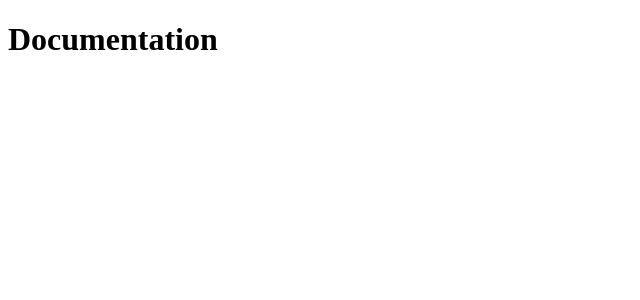
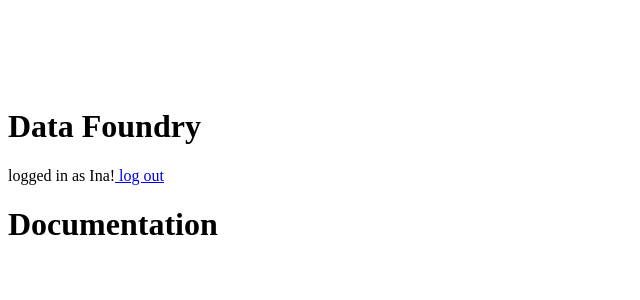
Before and after one commit to viethungle-vt1401/data-foundry-2023, a Next.js app: page /documentation in a window 1280 px wide. Shown: the top 300 px of the page, without its empty margins (0-640 px from the left). Built offline with nearby package versions, Linux system fonts and the light colour scheme.

Commit message:
initiated tailwind css

```diff
--- a/app/page.js
+++ b/app/page.js
@@ -4,6 +4,7 @@
 import Profile from '../pages/profile';
 import PersonContact from './poc';
 import styles from "./styles/Home.module.css";
+import './styles/globals.css';
 
 export default function Home() {
   return (
--- a/pages/documentation.js
+++ b/pages/documentation.js
@@ -6,8 +6,18 @@
 
 export default function Documentation(){
     return (
+        <div>
         <header>
+        <div id="header-block">
+            <img id = "logo" src = "/duke_wordmark_white.png" alt = "duke logo" height = {75} width = {200}/>
+            <h1>Data Foundry</h1>
+         </div >
+        <div id="login-details">
+            logged in as Ina!
+             <a href="https://groups.oit.duke.edu/Shibboleth.sso/Logout?return=https://shib.oit.duke.edu/cgi-bin/logout.pl"> log out</a>
+        </div>
             <h1>Documentation</h1>
         </header>
+        </div>
     )
 }
--- a/pages/mydata.js
+++ b/pages/mydata.js
@@ -1,6 +1,5 @@
 import { useState, useEffect } from 'react';
 import Link from 'next/link';
-import Profile from './profile';
 import React from 'react';
 
 export default function MyData(){
--- a/pages/profile.js
+++ b/pages/profile.js
@@ -22,12 +22,12 @@
 
   return (
     <div>
-    <header>
-      <div id="header-block" style={headerStyle}>
+    <header className="bg-duke-navy-blue">
+      <div id="header-block">
         <img id = "logo" src = {data.img} alt = "duke logo" height = {75} width = {200}/>
-        <h1>Data Foundry</h1>
+        <h1 className="text-white">Data Foundry</h1>
       </div >
-      <div id="login-details">
+      <div id="login-details" className="text-white">
         logged in as {data.name}
         <a href="https://groups.oit.duke.edu/Shibboleth.sso/Logout?return=https://shib.oit.duke.edu/cgi-bin/logout.pl"> log out</a>
       </div>
--- a/tailwind.config.js
+++ b/tailwind.config.js
@@ -12,6 +12,9 @@
         'gradient-conic':
           'conic-gradient(from 180deg at 50% 50%, var(--tw-gradient-stops))',
       },
+      colors: {
+        'duke-navy-blue': '#012169'
+      }
     },
   },
   plugins: [],
```
Also changed, not shown: app/layout 2.js (added, +17 -0 lines), package.json (+6 -4 lines), 1 other file (tests, documents, lock files or other folders).
